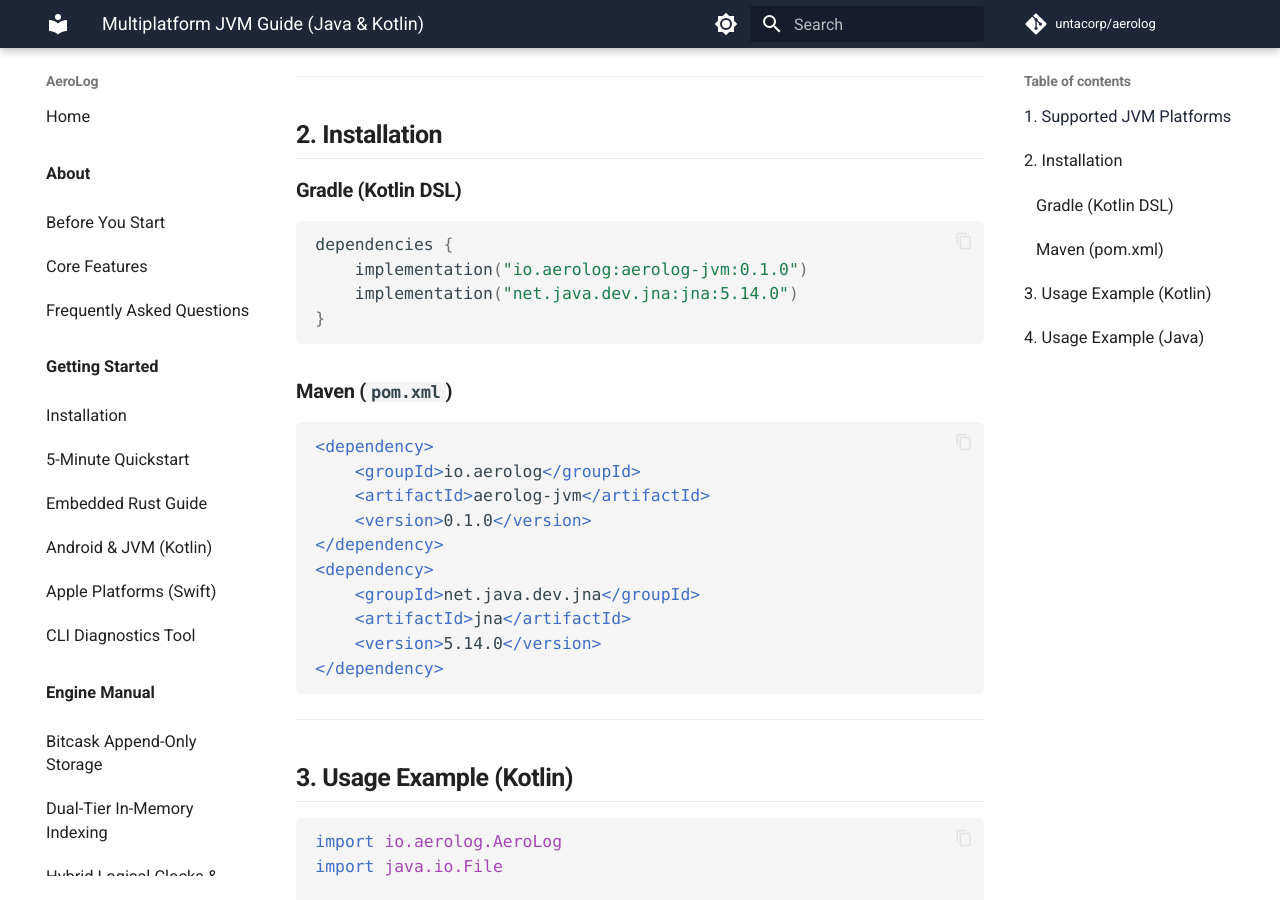
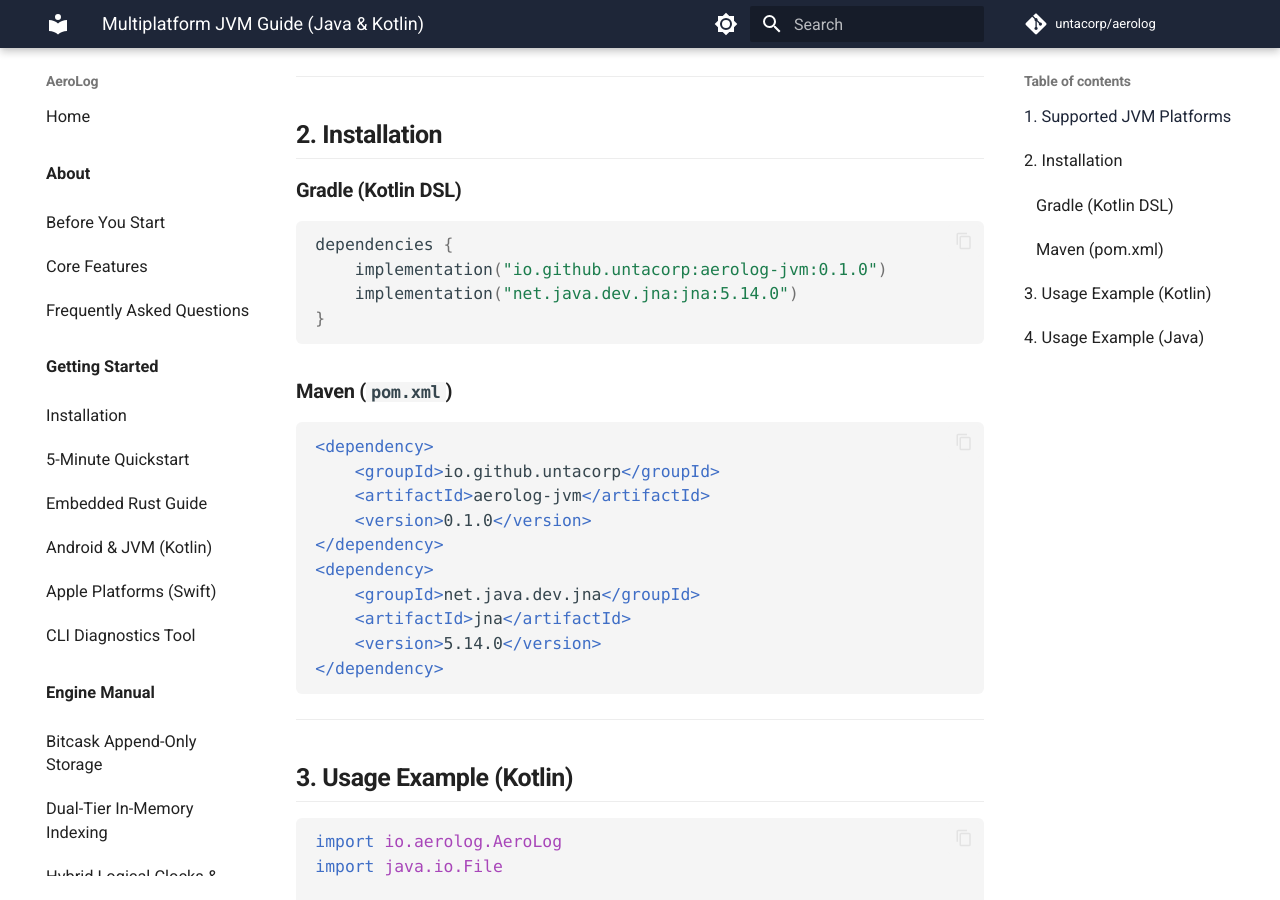
Before and after one commit to untacorp/aerolog, an MkDocs documentation site: the page built from docs/getting-started/jvm-desktop.md, in a window 1280 px wide and 900 px high, scrolled down 1027 px. Built offline with MkDocs 1.6.1 and Material for MkDocs 9.7.7, drawn with Linux system fonts in a browser that asks for light colours; comment, search, counter and statistics services are not loaded.

Commit message:
feat(bindings): add maven central publishing and sonatype portal distribution

````diff
--- a/docs/getting-started/jvm-desktop.md
+++ b/docs/getting-started/jvm-desktop.md
@@ -24,7 +24,7 @@
 
 ```kotlin
 dependencies {
-    implementation("io.aerolog:aerolog-jvm:0.1.0")
+    implementation("io.github.untacorp:aerolog-jvm:0.1.0")
     implementation("net.java.dev.jna:jna:5.14.0")
 }
 ```
@@ -33,7 +33,7 @@
 
 ```xml
 <dependency>
-    <groupId>io.aerolog</groupId>
+    <groupId>io.github.untacorp</groupId>
     <artifactId>aerolog-jvm</artifactId>
     <version>0.1.0</version>
 </dependency>
````
Also changed, not shown: docs/getting-started/kotlin-android.md (+1 -1 lines), 11 other files.
